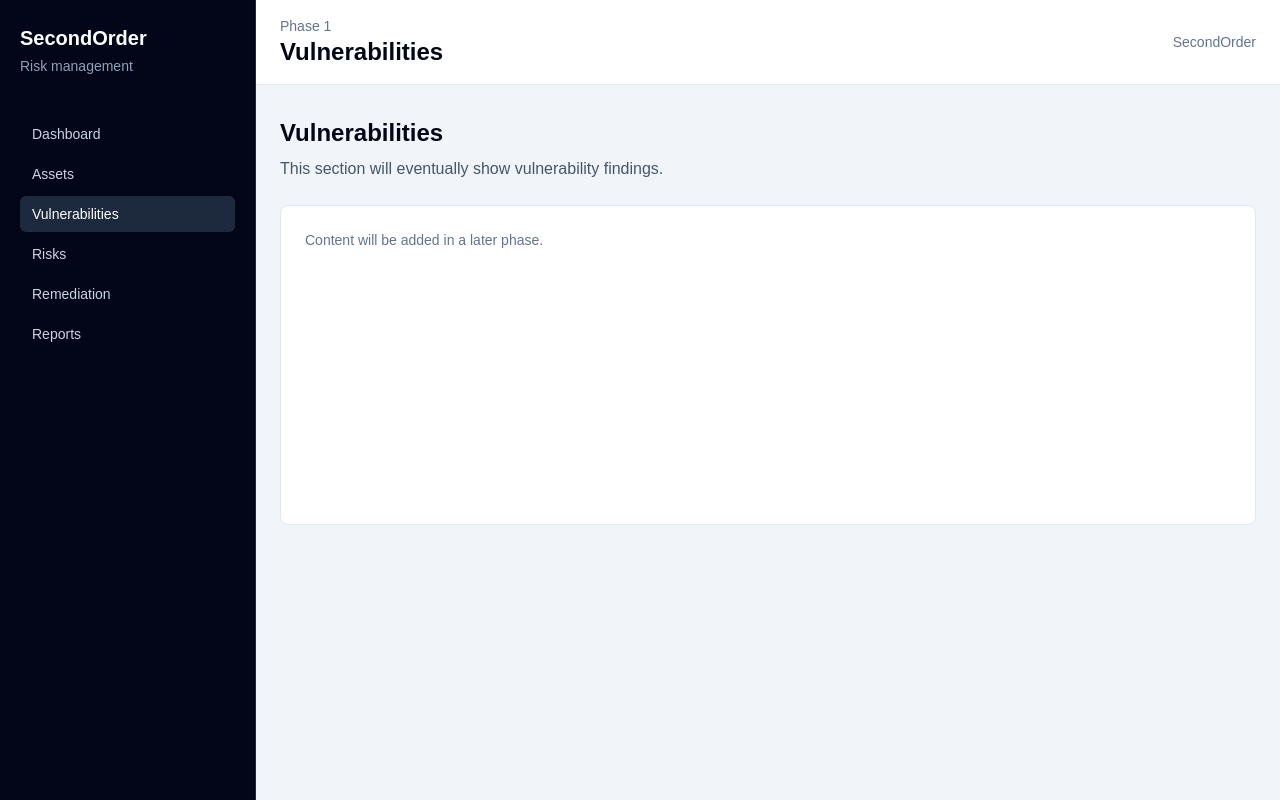
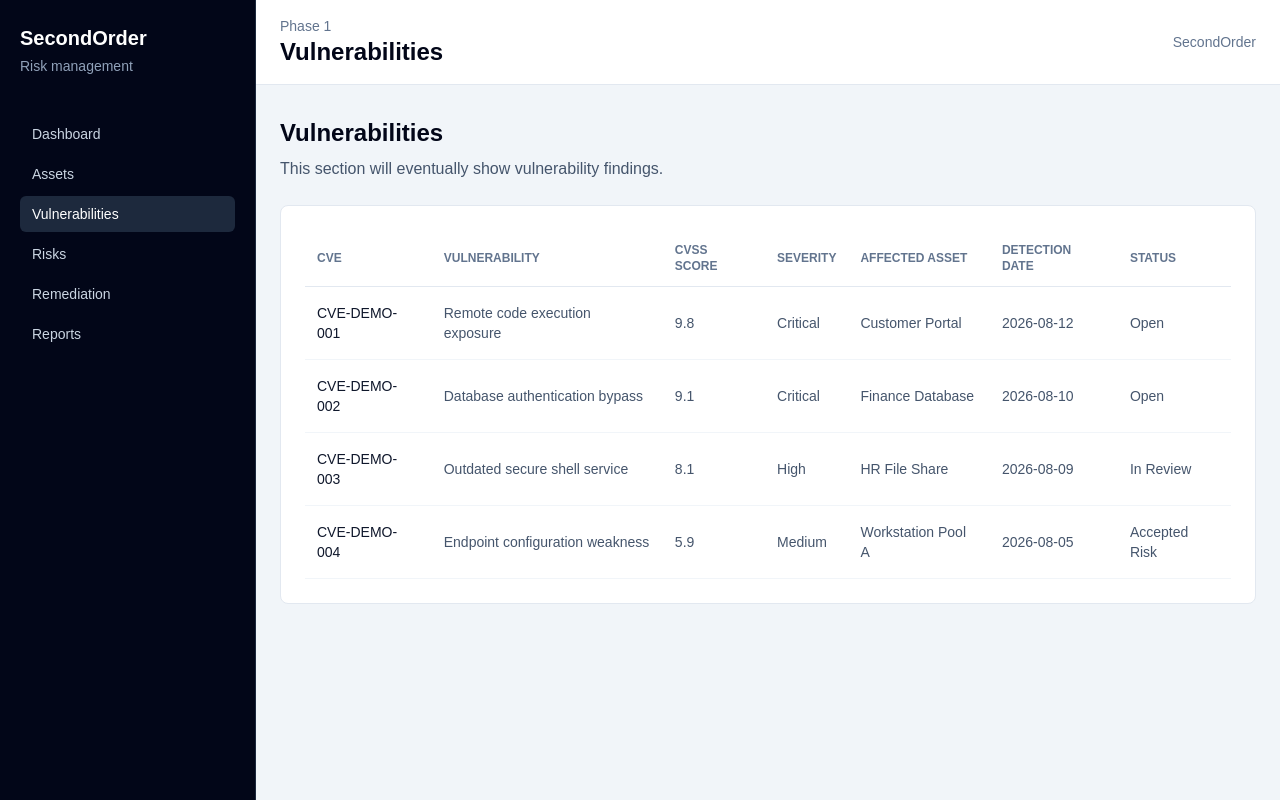
Before and after one commit to dsm-labs/secondorder, a Next.js app: page /vulnerabilities in a window 1280 px wide. Built offline with nearby package versions, Linux system fonts and the light colour scheme.

Commit message:
Add Vulnerabilities table

```diff
--- a/src/app/vulnerabilities/page.tsx
+++ b/src/app/vulnerabilities/page.tsx
@@ -1,4 +1,43 @@
 import PageSection from "@/components/page-section";
+
+const vulnerabilities = [
+  {
+    cve: "CVE-DEMO-001",
+    vulnerability: "Remote code execution exposure",
+    cvssScore: "9.8",
+    severity: "Critical",
+    affectedAsset: "Customer Portal",
+    detectionDate: "2026-08-12",
+    status: "Open"
+  },
+  {
+    cve: "CVE-DEMO-002",
+    vulnerability: "Database authentication bypass",
+    cvssScore: "9.1",
+    severity: "Critical",
+    affectedAsset: "Finance Database",
+    detectionDate: "2026-08-10",
+    status: "Open"
+  },
+  {
+    cve: "CVE-DEMO-003",
+    vulnerability: "Outdated secure shell service",
+    cvssScore: "8.1",
+    severity: "High",
+    affectedAsset: "HR File Share",
+    detectionDate: "2026-08-09",
+    status: "In Review"
+  },
+  {
+    cve: "CVE-DEMO-004",
+    vulnerability: "Endpoint configuration weakness",
+    cvssScore: "5.9",
+    severity: "Medium",
+    affectedAsset: "Workstation Pool A",
+    detectionDate: "2026-08-05",
+    status: "Accepted Risk"
+  }
+];
 
 export default function VulnerabilitiesPage() {
   return (
@@ -6,7 +45,58 @@ export default function VulnerabilitiesPage() {
       title="Vulnerabilities"
       subtitle="This section will eventually show vulnerability findings."
     >
-      Content will be added in a later phase.
+      <div className="overflow-x-auto">
+        <table className="min-w-[820px] w-full border-collapse text-left">
+          <thead>
+            <tr className="border-b border-slate-200">
+              <th className="px-3 py-3 text-xs font-semibold uppercase text-slate-500">
+                CVE
+              </th>
+              <th className="px-3 py-3 text-xs font-semibold uppercase text-slate-500">
+                Vulnerability
+              </th>
+              <th className="px-3 py-3 text-xs font-semibold uppercase text-slate-500">
+                CVSS Score
+              </th>
+              <th className="px-3 py-3 text-xs font-semibold uppercase text-slate-500">
+                Severity
+              </th>
+              <th className="px-3 py-3 text-xs font-semibold uppercase text-slate-500">
+                Affected Asset
+              </th>
+              <th className="px-3 py-3 text-xs font-semibold uppercase text-slate-500">
+                Detection Date
+              </th>
+              <th className="px-3 py-3 text-xs font-semibold uppercase text-slate-500">
+                Status
+              </th>
+            </tr>
+          </thead>
+          <tbody>
+            {vulnerabilities.map((item) => (
+              <tr className="border-b border-slate-100" key={item.cve}>
+                <td className="px-3 py-4 font-medium text-slate-900">
+                  {item.cve}
+                </td>
+                <td className="px-3 py-4 text-slate-600">
+                  {item.vulnerability}
+                </td>
+                <td className="px-3 py-4 text-slate-600">
+                  {item.cvssScore}
+                </td>
+                <td className="px-3 py-4 text-slate-600">{item.severity}</td>
+                <td className="px-3 py-4 text-slate-600">
+                  {item.affectedAsset}
+                </td>
+                <td className="px-3 py-4 text-slate-600">
+                  {item.detectionDate}
+                </td>
+                <td className="px-3 py-4 text-slate-600">{item.status}</td>
+              </tr>
+            ))}
+          </tbody>
+        </table>
+      </div>
     </PageSection>
   );
 }
```
